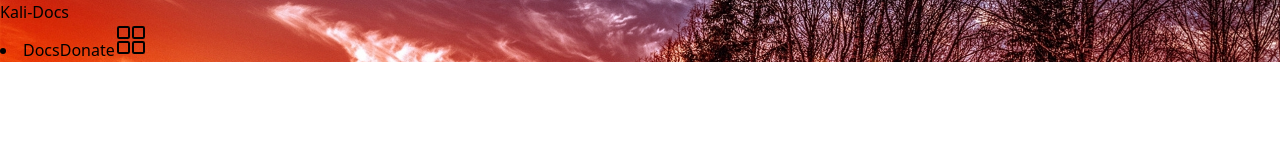
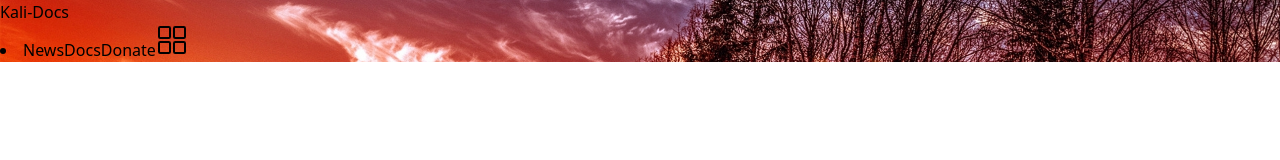
Before and after one commit to DC-21/kali-docs, a React (Vite) app: page / in a window 1280 px wide. Shown: the top 160 px of the page. Built offline with nearby package versions, Linux system fonts and the light colour scheme.

Commit message:
first commit

```diff
--- a/src/pages/Home.jsx
+++ b/src/pages/Home.jsx
@@ -20,6 +20,9 @@ const Home = () => {
       <div className="flex w-full py-6 justify-between">
         <a className="text-[25px] font-semibold text-white">Kali-Docs</a>
         <li className="flex gap-4 items-baseline">
+        <a className="md:flex hidden text-[20px] text-white hover:bg-[#5295e0] px-2 py-2 rounded">
+            News
+          </a>
           <a className="md:flex hidden text-[20px] text-white hover:bg-[#5295e0] px-2 py-2 rounded">
             Docs
           </a>
@@ -37,8 +40,9 @@ const Home = () => {
             )}
             {open ? (
               <div className="w-full h-[200px] justify-center items-center text-blue-950 left-0 absolute py-4 flex flex-col backdrop-blur-md bg-[#f1f3fa] rounded">
-                <a className="py-2 w-full hover:bg-blue-400">Docs</a>
-                <a className="py-2 w-full hover:bg-blue-400">Donate</a>
+                <a className="py-2 w-full cursor-pointer hover:bg-blue-400">News</a>
+                <a className="py-2 w-full cursor-pointer hover:bg-blue-400">Docs</a>
+                <a className="py-2 w-full cursor-pointer hover:bg-blue-400">Donate</a>
               </div>
             ) : null}
           </button>
```
